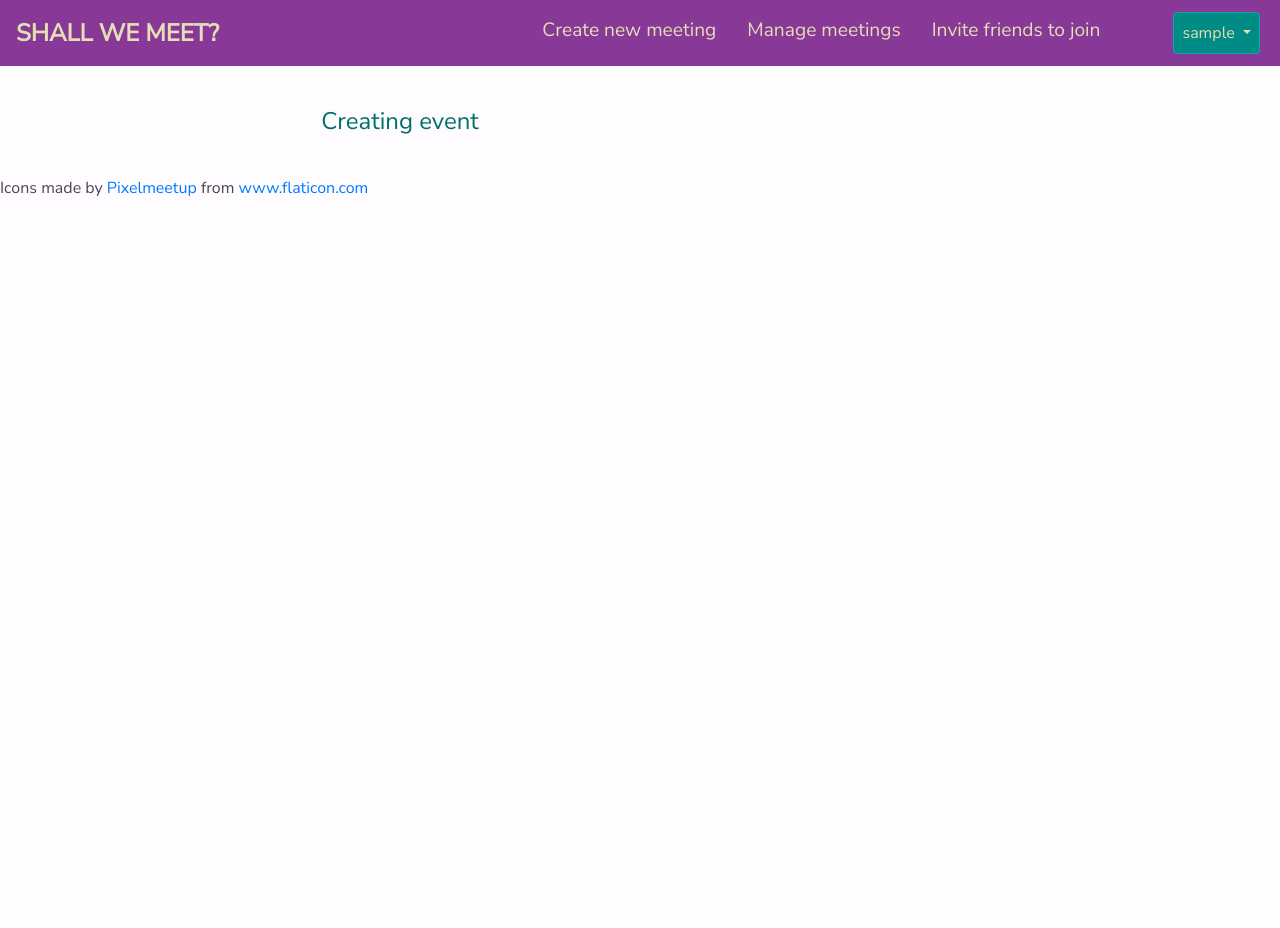
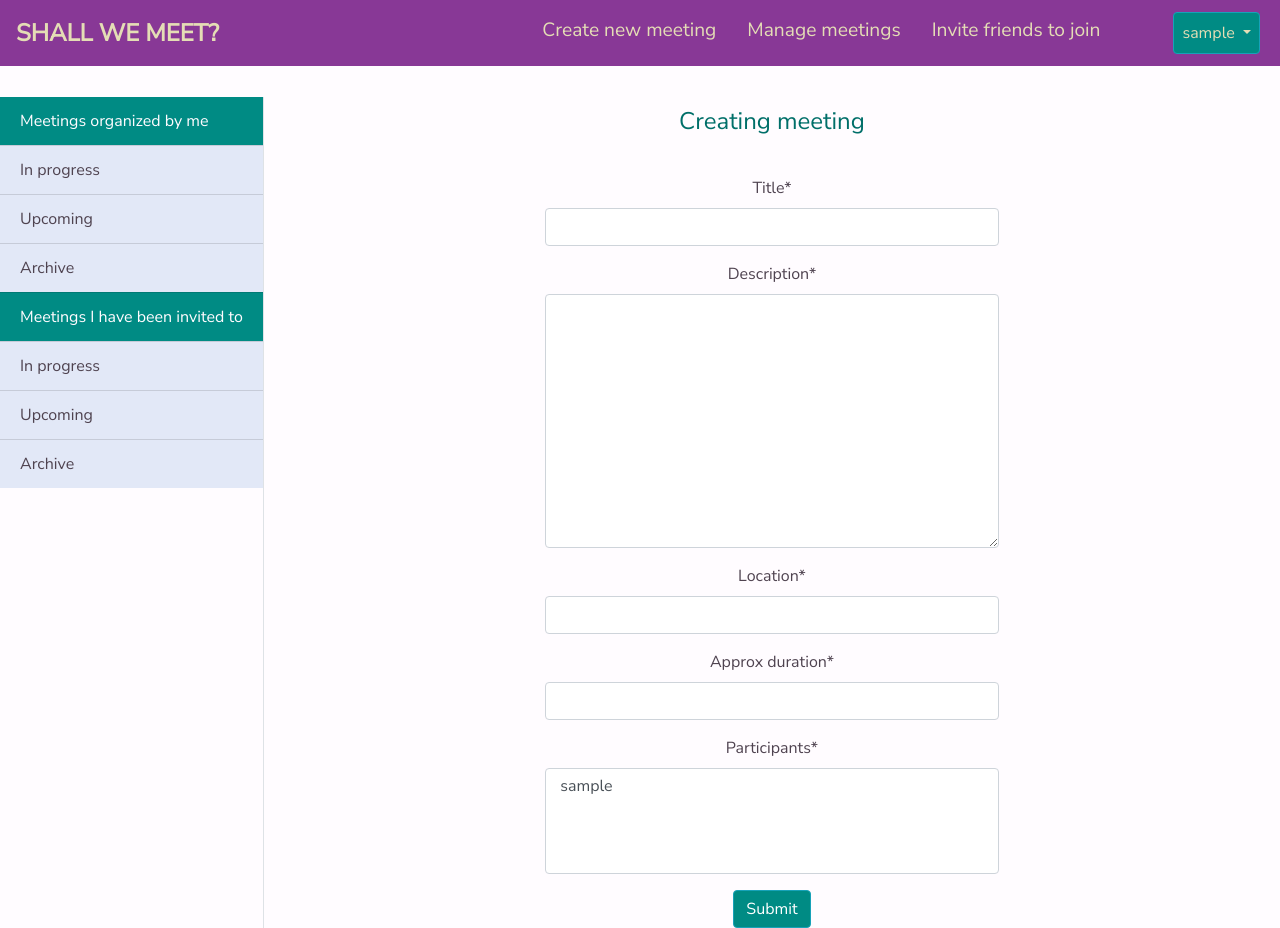
Before and after one commit to ZuzannaP/shall_we_meet_app, a Django app: page /event/create in a window 1280 px wide. Before the commit the page ends 196 px from the top, so only its background shows below. Run offline with Django 3.2, Linux system fonts and the light colour scheme; the visitor is signed in with stand-in values (Sample User, id 1); data comes from the database, SQL or seed files in the repository; some libraries are stand-ins or nearby versions.

Commit message:
create event

```diff
--- a/shall_we_meet/perfect_slot/forms.py
+++ b/shall_we_meet/perfect_slot/forms.py
@@ -1,6 +1,6 @@
 from django import forms
 from django.contrib.auth.forms import UserCreationForm, UserChangeForm
-from .models import CustomUser
+from .models import CustomUser, Event
 
 
 class CustomUserCreationForm(UserCreationForm):
@@ -39,3 +39,9 @@ class CustomUserChangeForm(UserChangeForm):
 class LoginForm(forms.Form):
     username = forms.CharField(max_length=255)
     password = forms.CharField(widget=forms.PasswordInput, max_length=255)
+
+
+class CreateEventForm(forms.ModelForm):
+    class Meta:
+        model = Event
+        fields = ["title", "description", "location", "approx_duration", "participants"]
--- a/shall_we_meet/perfect_slot/models.py
+++ b/shall_we_meet/perfect_slot/models.py
@@ -34,7 +34,9 @@ class Event(models.Model):
     approx_duration = models.SmallIntegerField(validators=[MinValueValidator(1), MaxValueValidator(12)])
     participants = models.ManyToManyField(CustomUser, related_name='their_events')
     owner = models.ForeignKey(CustomUser, on_delete=CASCADE, related_name='his_events')
-    is_active = models.BooleanField(default=False)
+    is_in_progress = models.BooleanField(default=True)
+    is_upcoming = models.BooleanField(default=False)
+    is_archive = models.BooleanField(default=False)
 
     # # to trzeba zmienić z pointfield na obiekt przechowujący cały obszar geograficzny
     # common_geographical_coordinates = models.PointField(blank=True, null=True)
--- a/shall_we_meet/perfect_slot/templates/account_settings_tmp.html
+++ b/shall_we_meet/perfect_slot/templates/account_settings_tmp.html
@@ -1,7 +1,6 @@
 {% extends 'base.html' %}
 
 {% load static %}
-
 {% load crispy_forms_tags %}
 
 {% block content %}
@@ -18,7 +17,6 @@
             <a href="{% url 'delete_account' %}" class="list-group-item list-group-item-dark list-group-item-action">Delete your account</a>
         </div>
 
-
 <p><img src="{% static "img/setting.png" %}" alt="Settings_icon"></p>
     </div>
 {% endblock %}
--- a/shall_we_meet/perfect_slot/templates/base.html
+++ b/shall_we_meet/perfect_slot/templates/base.html
@@ -8,7 +8,7 @@
   <title>{%block title%} {% endblock%}</title>
   <link href="https://fonts.googleapis.com/css?family=Nunito+Sans&display=swap" rel="stylesheet">
   <link rel="stylesheet" href="https://stackpath.bootstrapcdn.com/bootstrap/4.1.3/css/bootstrap.min.css" integrity="sha384-MCw98/SFnGE8fJT3GXwEOngsV7Zt27NXFoaoApmYm81iuXoPkFOJwJ8ERdknLPMO" crossorigin="anonymous"  >
-  <link rel="stylesheet" href={% static "css/style.css"%} />
+   <link rel="stylesheet" href={% static "css/style.css"%} />
 </head>
 <body>
      <nav class="navbar navbar-expand-lg navbar-dark navbar-right">
@@ -40,7 +40,7 @@
       </div>
     </nav>
 
-<div class="container-fluid col-md-6">
+<div class="container-fluid col-md-5">
     {% for message in messages %}
         <div class="alert {{ message.tags }} alert-dismissible" role="alert">
             <button type="button" class="close" data-dismiss="alert" aria-label="Close">
@@ -53,13 +53,14 @@
 
         {% block content %} {% endblock %}
 
-
     <script src="https://code.jquery.com/jquery-3.3.1.slim.min.js" integrity="sha384-q8i/X+965DzO0rT7abK41JStQIAqVgRVzpbzo5smXKp4YfRvH+8abtTE1Pi6jizo" crossorigin="anonymous"></script>
     <script src="https://cdnjs.cloudflare.com/ajax/libs/popper.js/1.14.3/umd/popper.min.js" integrity="sha384-ZMP7rVo3mIykV+2+9J3UJ46jBk0WLaUAdn689aCwoqbBJiSnjAK/l8WvCWPIPm49" crossorigin="anonymous"></script>
     <script src="https://stackpath.bootstrapcdn.com/bootstrap/4.1.3/js/bootstrap.min.js" integrity="sha384-ChfqqxuZUCnJSK3+MXmPNIyE6ZbWh2IMqE241rYiqJxyMiZ6OW/JmZQ5stwEULTy" crossorigin="anonymous"></script>
 </body>
-<footer>
-Icons made by <a href="https://www.flaticon.com/authors/pixelmeetup" title="Pixelmeetup">Pixelmeetup</a> from <a href="https://www.flaticon.com/" title="Flaticon"> www.flaticon.com</a>
 
-</footer>
+<!-- TODO:  musi być jakoś łądnie zrobione -->
+<!-- <footer> -->
+<!-- Icons made by <a href="https://www.flaticon.com/authors/pixelmeetup" title="Pixelmeetup">Pixelmeetup</a> from <a href="https://www.flaticon.com/" title="Flaticon"> www.flaticon.com</a> -->
+<!-- </footer> -->
+
 </html>
--- a/shall_we_meet/perfect_slot/templates/create_event_tmp.html
+++ b/shall_we_meet/perfect_slot/templates/create_event_tmp.html
@@ -1,21 +1,16 @@
-{% extends 'base.html' %}
+{% extends 'homepage.html' %}
 {% load crispy_forms_tags %}
 
+{% block event %}
 
-{% block content %}
-    <div class="d-flex">
+<div class="container-fluid col-md-5">
 
-        <div class="container-fluid col-md-5">
-            <h1>Creating event</h1>
+    <h1>Creating meeting</h1>
+    <form method="post">
+        {% csrf_token %}
+        {{ form | crispy }}
+        <button type="submit" class="btn btn-info myButton">Submit</button>
+    </form>
+</div>
 
-
-{##}
-{#            <form method="post">#}
-{#                {% csrf_token %}#}
-{#                {{ form | crispy }}#}
-{#                <button type="submit" class="btn btn-info myButton">Submit</button>#}
-{#            </form>#}
-        </div>
-        <div class="container-fluid col-md-2"></div>
-    </div>
 {% endblock %}
--- a/shall_we_meet/perfect_slot/templates/homepage.html
+++ b/shall_we_meet/perfect_slot/templates/homepage.html
@@ -17,9 +17,9 @@
             <div class="list-group border-right" id="sidebar-wrapper">
                 <div class="list-group list-group-flush">
                     <li class="list-group-item  ">Meetings organized by me</li>
-                    <a href="#" class="list-group-item list-group-item-dark list-group-item-action ">In progress</a>
-                    <a href="#" class="list-group-item list-group-item-dark list-group-item-action">Upcoming</a>
-                    <a href="#" class="list-group-item  list-group-item-dark list-group-item-action">Archive</a>
+                    <a href="{% url "organizer_in_progress" %}" class="list-group-item list-group-item-dark list-group-item-action ">In progress</a>
+                    <a href="{% url "organizer_upcoming" %}" class="list-group-item list-group-item-dark list-group-item-action">Upcoming</a>
+                    <a href="{% url "organizer_archive" %}" class="list-group-item  list-group-item-dark list-group-item-action">Archive</a>
                     <li class="list-group-item ">Meetings I have been invited to</li>
                     <a href="#" class="list-group-item list-group-item-dark list-group-item-action">In progress</a>
                     <a href="#" class="list-group-item list-group-item-dark list-group-item-action">Upcoming</a>
@@ -28,11 +28,12 @@
             </div>
 
             <!-- Page Content -->
+        {% block event %}
             <div class="container-fluid col-md-5">
                 <h1>Your upcoming meetings:</h1>
                 <p> You have no upcoming meetings</p>
             </div>
-
+  {% endblock %}
 
         </div>
 
--- a/shall_we_meet/perfect_slot/views.py
+++ b/shall_we_meet/perfect_slot/views.py
@@ -1,15 +1,16 @@
 from django.contrib.auth import authenticate, logout, login
 from django.contrib.auth.mixins import LoginRequiredMixin
+from django.contrib.auth.models import User
 from django.contrib.auth.views import PasswordChangeView, PasswordChangeDoneView
 from django.contrib import messages
 from django.contrib.messages.views import SuccessMessageMixin
-from django.shortcuts import render
+from django.shortcuts import render, redirect
 from django.urls import reverse_lazy
 from django.views import View
+from django.views.generic import DetailView, ListView
 from django.views.generic.edit import CreateView, FormView, UpdateView, DeleteView
-
-from .models import CustomUser
-from .forms import LoginForm, CustomUserCreationForm, CustomUserChangeForm
+from .models import CustomUser, Event
+from .forms import LoginForm, CustomUserCreationForm, CustomUserChangeForm, CreateEventForm
 
 
 def homepage(request):
@@ -54,16 +55,17 @@ class AccountSettingsView(View):
     def get(self, request):
         return render(request, "account_settings_tmp.html")
 
-class SignUpView(SuccessMessageMixin, CreateView,):
+
+class SignUpView(SuccessMessageMixin, CreateView):
     form_class = CustomUserCreationForm
-    success_url = reverse_lazy('login')
+    success_url = reverse_lazy("login")
     success_message = 'Your account has been created. Welcome on board!'
     template_name = 'signup.html'
 
 
 class EditPersonalInfoView(LoginRequiredMixin, SuccessMessageMixin, UpdateView):
     form_class = CustomUserChangeForm
-    success_url = reverse_lazy('homepage')
+    success_url = reverse_lazy("homepage")
     success_message = "Your personal data has been succesfully changed!"
     template_name = 'edit_personal_info.html'
 
@@ -93,9 +95,33 @@ class CustomPasswordChangeDoneView(LoginRequiredMixin, PasswordChangeDoneView):
 ## EVENT ADMINISTRATION ##
 
 
-class CreateEventView(LoginRequiredMixin, SuccessMessageMixin, View):
+class CreateEventView(LoginRequiredMixin, SuccessMessageMixin, CreateView):
     def get(self, request):
-        return render(request, "create_event_tmp.html")
+        form = CreateEventForm()
+        ctx = {"form": form}
+        return render(request, "create_event_tmp.html", ctx)
+
+    def post(self, request):
+        form = CreateEventForm(request.POST)
+        if form.is_valid():
+            title = form.cleaned_data["title"]
+            description = form.cleaned_data["description"]
+            location = form.cleaned_data["location"]
+            approx_duration = form.cleaned_data["approx_duration"]
+            participants = form.cleaned_data["participants"]
+            event = Event.objects.create(title=title, description=description, location=location,
+                                         approx_duration=approx_duration, owner=request.user)
+            for participant in participants:
+                event.participants.add(participant)
+            messages.success(request, 'Event has been created!')
+            return redirect(f'/event/view/{event.id}/')
+        ctx = {"form": form}
+        return render(request, "create_event_tmp.html", ctx)
+
+
+class EventView(LoginRequiredMixin, DetailView):
+    model = Event
+    template_name = "view_event_tmp.html"
 
 
 class EditEventView(LoginRequiredMixin, SuccessMessageMixin, View):
@@ -104,3 +130,22 @@ class EditEventView(LoginRequiredMixin, SuccessMessageMixin, View):
 
 class DeleteEventView(LoginRequiredMixin, SuccessMessageMixin, DeleteView):
     pass
+
+
+class OrganizerInProgressView(LoginRequiredMixin, View):
+
+    def get(self, request):
+        events = Event.objects.all().filter(owner=self.request.user).filter(is_in_progress=True)
+        return render(request, "owner_in_progress_tmp.html",{"events":events})
+
+
+class OrganizerUpcomingView(LoginRequiredMixin, ListView):
+    def get(self, request):
+        events = Event.objects.all().filter(owner=self.request.user).filter(is_upcoming=True)
+        return render(request, "owner_upcoming_tmp.html", {"events": events})
+
+
+class OrganizerArchiveView(LoginRequiredMixin, ListView):
+    def get(self, request):
+        events = Event.objects.all().filter(owner=self.request.user).filter(is_archive=True)
+        return render(request, "owner_archive_tmp.html", {"events": events})
--- a/shall_we_meet/shall_we_meet/settings.py
+++ b/shall_we_meet/shall_we_meet/settings.py
@@ -39,6 +39,7 @@ INSTALLED_APPS = [
     'django.contrib.messages',
     'django.contrib.staticfiles',
     'crispy_forms',
+    # 'bootstrap_datepicker_plus',
 ]
 
 
--- a/shall_we_meet/shall_we_meet/urls.py
+++ b/shall_we_meet/shall_we_meet/urls.py
@@ -16,7 +16,8 @@ Including another URLconf
 from django.contrib import admin, auth
 from django.urls import path
 from perfect_slot.views import homepage, LoginView, LogoutView, SignUpView, EditPersonalInfoView, DeleteAccountView, \
-    CustomPasswordChangeView, CustomPasswordChangeDoneView, CreateEventView, AccountSettingsView
+    CustomPasswordChangeView, CustomPasswordChangeDoneView, CreateEventView, AccountSettingsView, EventView, \
+    OrganizerInProgressView, OrganizerUpcomingView, OrganizerArchiveView
 
 urlpatterns = [
     path('admin/', admin.site.urls),
@@ -29,5 +30,10 @@ urlpatterns = [
     path('account/delete/', DeleteAccountView.as_view(), name="delete_account"),
     path('password/change/', CustomPasswordChangeView.as_view(),  name='password_change'),
     path('password/change_done/', CustomPasswordChangeDoneView.as_view(), name='password_change_done'),
-    path("event/create", CreateEventView.as_view(), name="create_event")
+    path("event/create", CreateEventView.as_view(), name="create_event"),
+    path("event/view/<int:pk>/", EventView.as_view(), name="event_view"),
+    path("event/organizer/in_progress", OrganizerInProgressView.as_view(), name="organizer_in_progress"),
+    path("event/organizer/upcoming", OrganizerUpcomingView.as_view(), name="organizer_upcoming"),
+    path("event/organizer/archive", OrganizerArchiveView.as_view(), name="organizer_archive")
+
 ]
```
Also changed, not shown: shall_we_meet/perfect_slot/templates/owner_archive_tmp.html (added, +18 -0 lines), shall_we_meet/perfect_slot/templates/owner_in_progress_tmp.html (added, +19 -0 lines), shall_we_meet/perfect_slot/templates/owner_upcoming_tmp.html (added, +19 -0 lines), shall_we_meet/perfect_slot/templates/view_event_tmp.html (added, +26 -0 lines), shall_we_meet/perfect_slot/migrations/0005_auto_20200116_2328.py (added).
